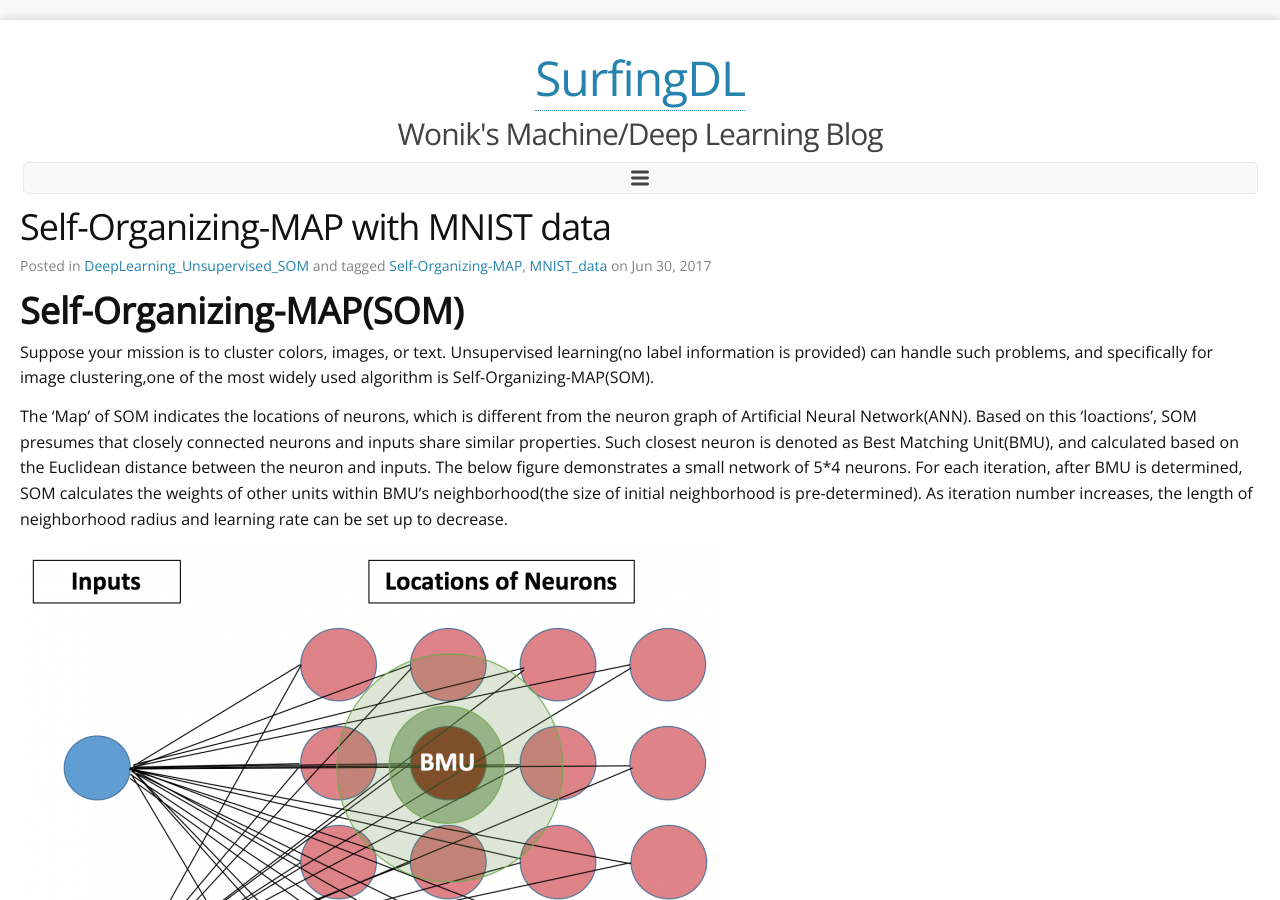
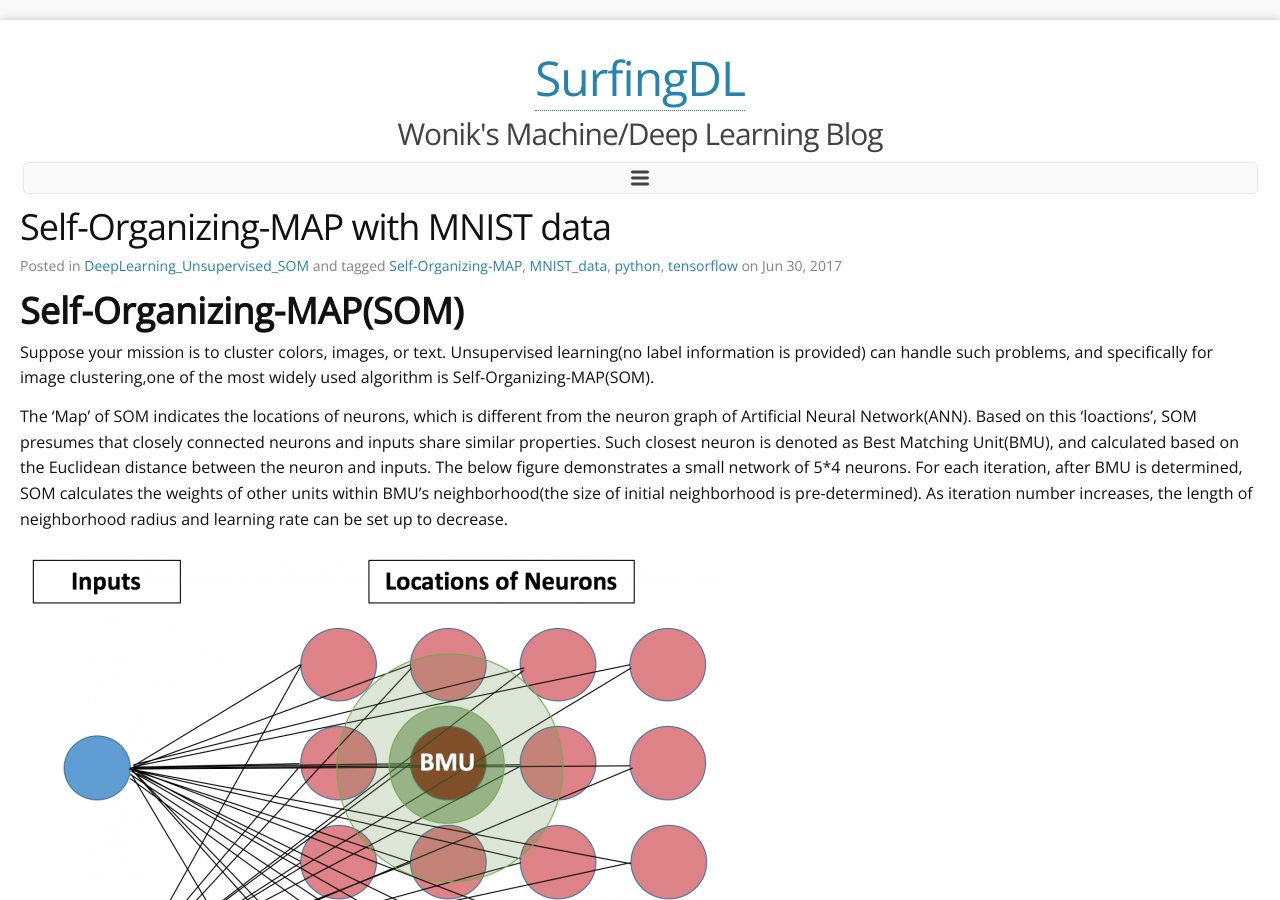
Before and after one commit to wonik/wonikjang.github.io, a Jekyll site: the page built from _posts/2017-06-30-som.md, in a window 1280 px wide and 900 px high. Built offline with Jekyll 4.4.1, drawn with Linux system fonts in a browser that asks for light colours; nearby versions of some CDN libraries; comment, search, counter and statistics services are not loaded.

Commit message:
Update 2017-06-30-som.md

```diff
--- a/_posts/2017-06-30-som.md
+++ b/_posts/2017-06-30-som.md
@@ -7,6 +7,8 @@ category: DeepLearning_Unsupervised_SOM
 tags:
 - Self-Organizing-MAP
 - MNIST_data
+- python
+- tensorflow
 ---
 
 # **Self-Organizing-MAP(SOM)**
```
